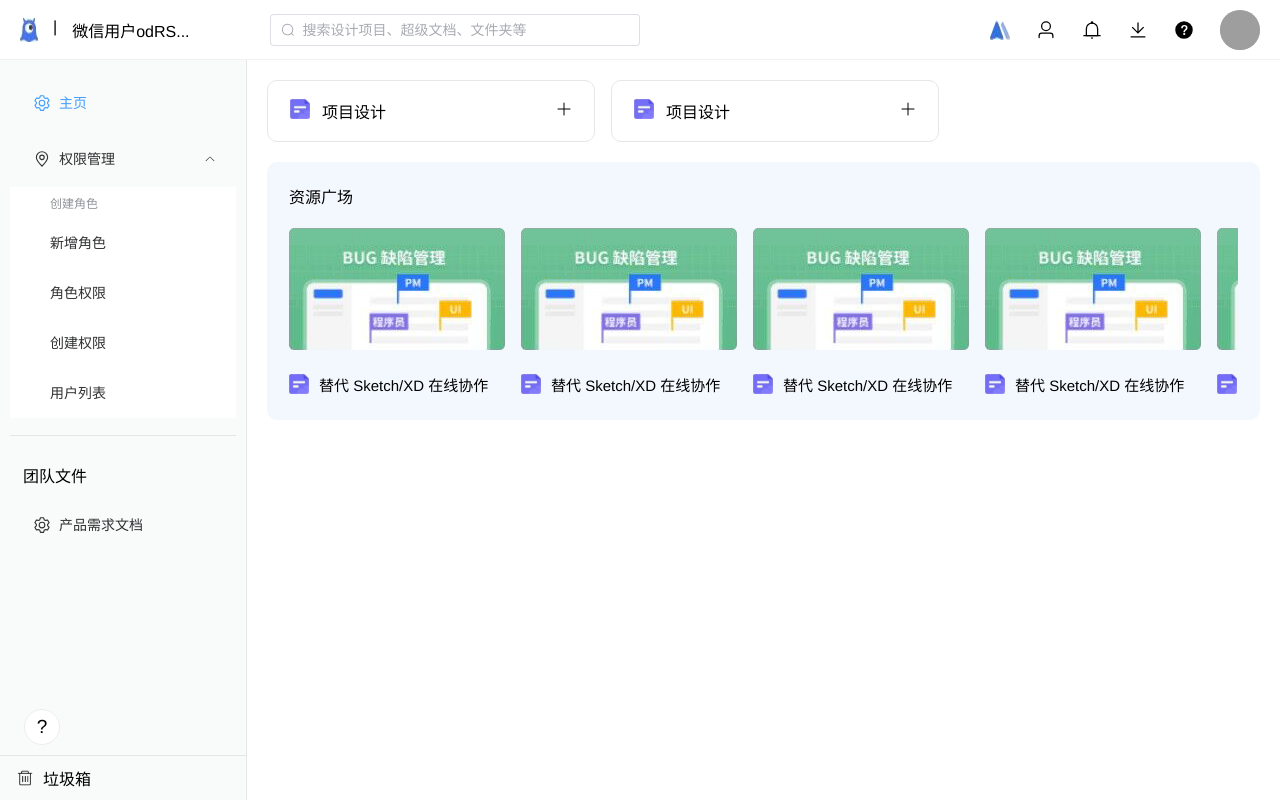
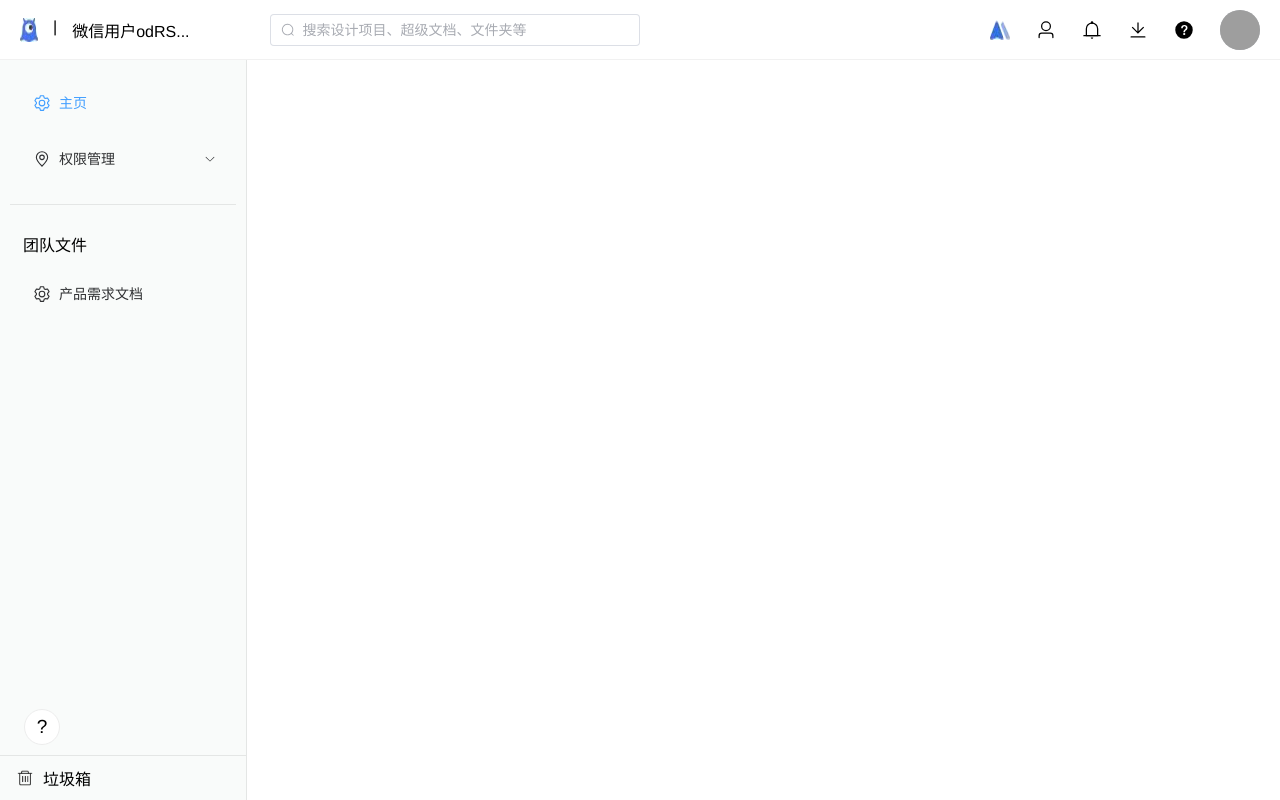
Before and after one commit to bo-ddd/machao-cms, a Vue app: page / in a window 1280 px wide. Built offline with nearby package versions, Linux system fonts and the light colour scheme; grey boxes are pictures that could not be loaded.

Commit message:
添加router

```diff
--- a/src/router/index.ts
+++ b/src/router/index.ts
@@ -8,26 +8,31 @@ const router = createRouter({
       path: "/",
       name: "home",
       component: HomeView,
-      children:[
+      children: [
         {
-          path:'/menu',
-          name:'menu',
+          path: '/menu',
+          name: 'menu',
           component: () => import("../views/menu/MenuPage.vue"),
         },
         {
-          path:'/powerList',
-          name:'powerList',
+          path: '/powerList',
+          name: 'powerList',
           component: () => import("../views/power/PowerList.vue"),
         },
         {
-          path:'/roleList',
-          name:'roleList',
+          path: '/roleList',
+          name: 'roleList',
           component: () => import("../views/power/RoleList.vue"),
         },
         {
-          path:'/userList',
-          name:'userList',
+          path: '/userList',
+          name: 'userList',
           component: () => import("../views/power/UserList.vue"),
+        },
+        {
+          path: '/createPower',
+          name: 'createPower',
+          component: () => import("../views/power/CreatePower.vue"),
         },
       ]
     },
@@ -40,8 +45,8 @@ const router = createRouter({
       component: () => import("../views/AboutView.vue"),
     },
     {
-      path:'/login',
-      name:'login',
+      path: '/login',
+      name: 'login',
       component: () => import("../views/login/LoginView.vue"),
     },
   ],
--- a/src/views/HomeView.vue
+++ b/src/views/HomeView.vue
@@ -38,28 +38,25 @@
               <template #items>
                 <el-row class="tac">
                   <el-col>
-                    <el-menu default-active="1" class="el-menu-vertical-demo" @open="handleOpen" @close="handleClose">
-
-                      <el-menu-item index="1">
+                    <el-menu default-active="1" class="el-menu-vertical-demo" @open="handleOpen" @close="handleClose"
+                      router>
+                      <el-menu-item index="1" route="/menu">
                         <el-icon>
                           <setting />
                         </el-icon>
                         <span>主页</span>
                       </el-menu-item>
-
-                      <el-sub-menu index="1">
+                      <el-sub-menu index="2">
                         <template #title>
                           <el-icon>
                             <location />
                           </el-icon>
                           <span>权限管理</span>
                         </template>
-                        <el-menu-item-group title="创建角色">
-                          <el-menu-item index="1-1">新增角色</el-menu-item>
-                          <el-menu-item index="1-2">角色权限</el-menu-item>
-                        </el-menu-item-group>
-                        <el-menu-item index="1-2">创建权限</el-menu-item>
-                        <el-menu-item index="1-3">用户列表</el-menu-item>
+                        <el-menu-item index="1-1" route="/roleList">新增角色</el-menu-item>
+                        <el-menu-item index="1-2" route="/powerList">角色权限</el-menu-item>
+                        <el-menu-item index="1-3" route="/createPower">创建权限</el-menu-item>
+                        <el-menu-item index="1-4" route="/userList">用户列表</el-menu-item>
                       </el-sub-menu>
                     </el-menu>
                   </el-col>
@@ -85,21 +82,7 @@
 
           </el-aside>
           <el-main>
-            <Maintitle.Wrapper>
-              <Maintitle.Item></Maintitle.Item>
-              <Maintitle.Item></Maintitle.Item>
-            </Maintitle.Wrapper>
-            <Slider.Wrapper class="mt-20">
-              <Slider.Item></Slider.Item>
-              <Slider.Item></Slider.Item>
-              <Slider.Item></Slider.Item>
-              <Slider.Item></Slider.Item>
-              <Slider.Item></Slider.Item>
-              <Slider.Item></Slider.Item>
-              <Slider.Item></Slider.Item>
-              <Slider.Item></Slider.Item>
-              <Slider.Item></Slider.Item>
-            </Slider.Wrapper>
+            <router-view></router-view>
           </el-main>
         </el-container>
       </el-container>
@@ -109,9 +92,7 @@
 
 <script setup lang="ts">
 import Menu from '@/components/Menu'
-import Maintitle from '@/components/Maintitle'
 import useUtil from '@/assets/util'
-import Slider from '@/components/Slider'
 import { ref } from 'vue'
 import { Search } from '@element-plus/icons-vue'
 let { parseAsssetFile } = useUtil()
--- a/src/views/menu/MenuPage.vue
+++ b/src/views/menu/MenuPage.vue
@@ -1,5 +1,24 @@
 <template>
     <div>
-        这是menu
+        <Maintitle.Wrapper>
+            <Maintitle.Item></Maintitle.Item>
+            <Maintitle.Item></Maintitle.Item>
+        </Maintitle.Wrapper>
+        <Slider.Wrapper class="mt-20">
+            <Slider.Item></Slider.Item>
+            <Slider.Item></Slider.Item>
+            <Slider.Item></Slider.Item>
+            <Slider.Item></Slider.Item>
+            <Slider.Item></Slider.Item>
+            <Slider.Item></Slider.Item>
+            <Slider.Item></Slider.Item>
+            <Slider.Item></Slider.Item>
+            <Slider.Item></Slider.Item>
+        </Slider.Wrapper>
     </div>
 </template>
+
+<script setup lang="ts">
+import Maintitle from '@/components/Maintitle'
+import Slider from '@/components/Slider'
+</script>
--- /dev/null
+++ b/src/views/power/CreatePower.vue
@@ -0,0 +1,5 @@
+<template>
+    <div>
+        this is createPower
+    </div>
+</template>
```
